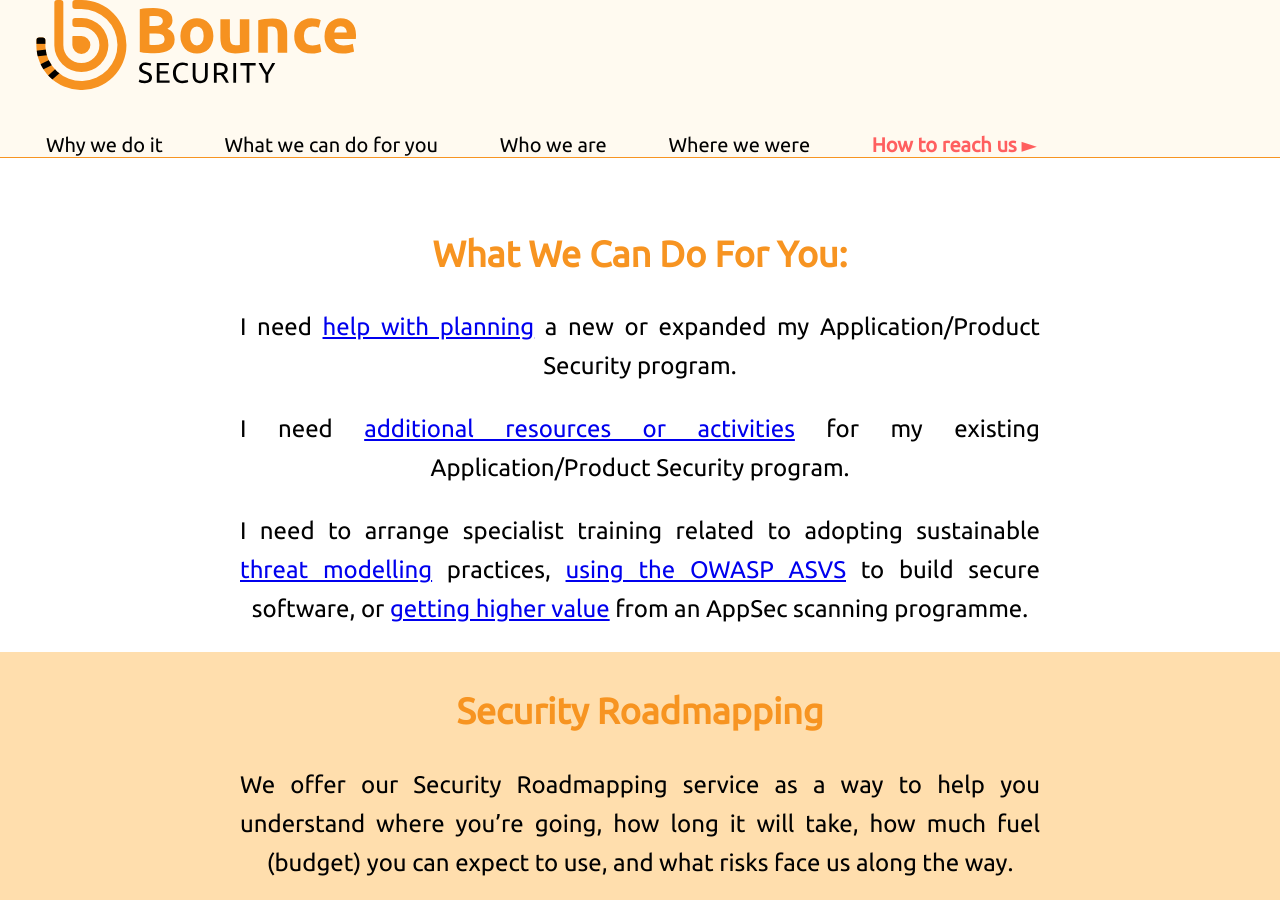
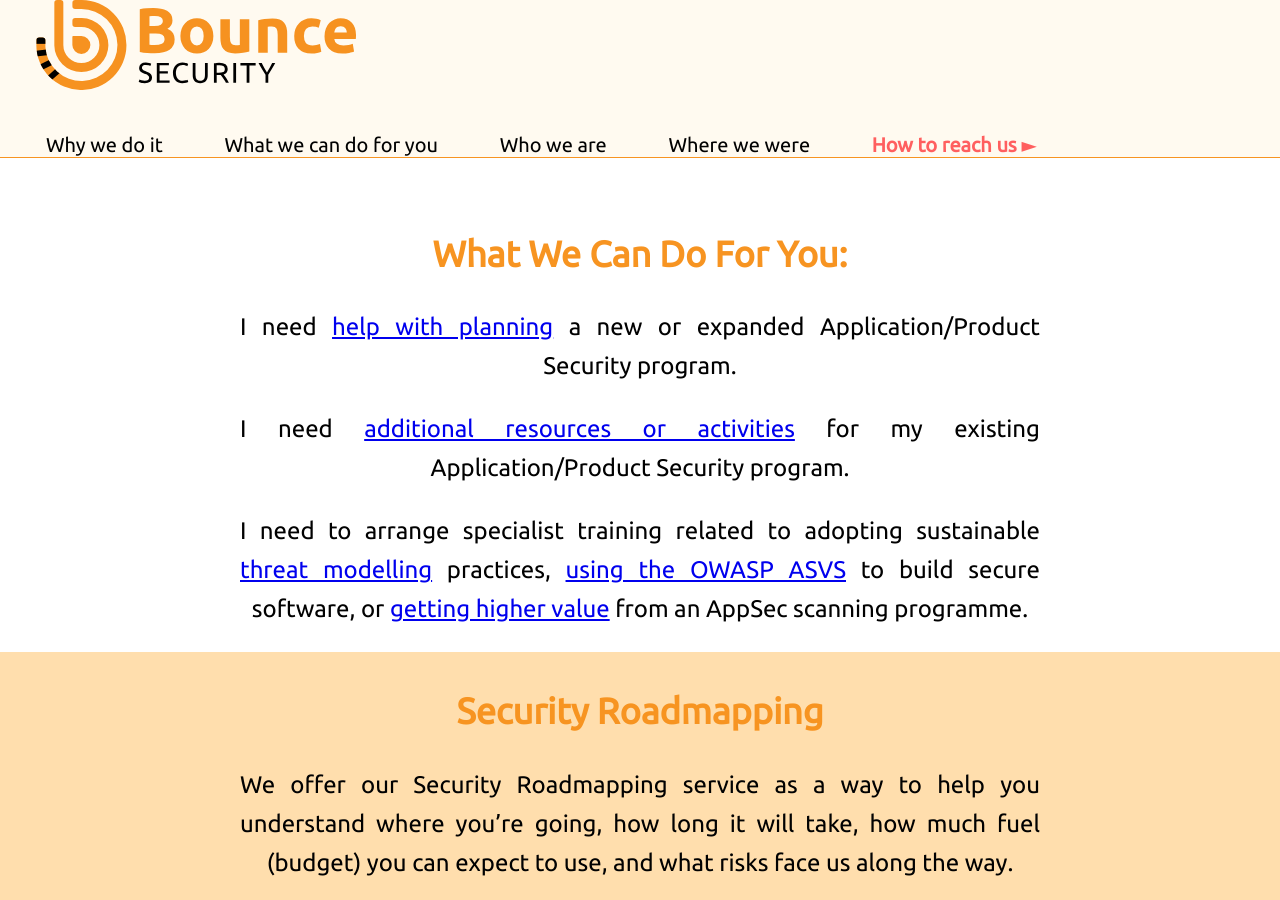
Before and after one commit to kamenskymic/bouncewebsite, a Jekyll site: the page built from services.md, in a window 1280 px wide and 900 px high. Built offline with Jekyll 4.4.1, drawn with Linux system fonts in a browser that asks for light colours.

Commit message:
fixing wording

```diff
--- a/_includes/ServicesList.md
+++ b/_includes/ServicesList.md
@@ -3,7 +3,7 @@
 ## What We Can Do For You:
 </div>
 
-<p>I need <a href="services#roadmapping">help with planning</a> a new or expanded my Application/Product Security program.</p>
+<p>I need <a href="services#roadmapping">help with planning</a> a new or expanded Application/Product Security program.</p>
 <p>I need <a href="services#consulting">additional resources or activities</a> for my existing Application/Product Security program.</p>
 <p>I need to arrange specialist training related to adopting sustainable <a href="services#tmworkshop">threat modelling</a> practices, <a href="services#asvstraining">using the OWASP ASVS</a> to build secure software, or <a href="services#toolstraining">getting higher value</a> from an AppSec scanning programme.</p>
 </div>
```
